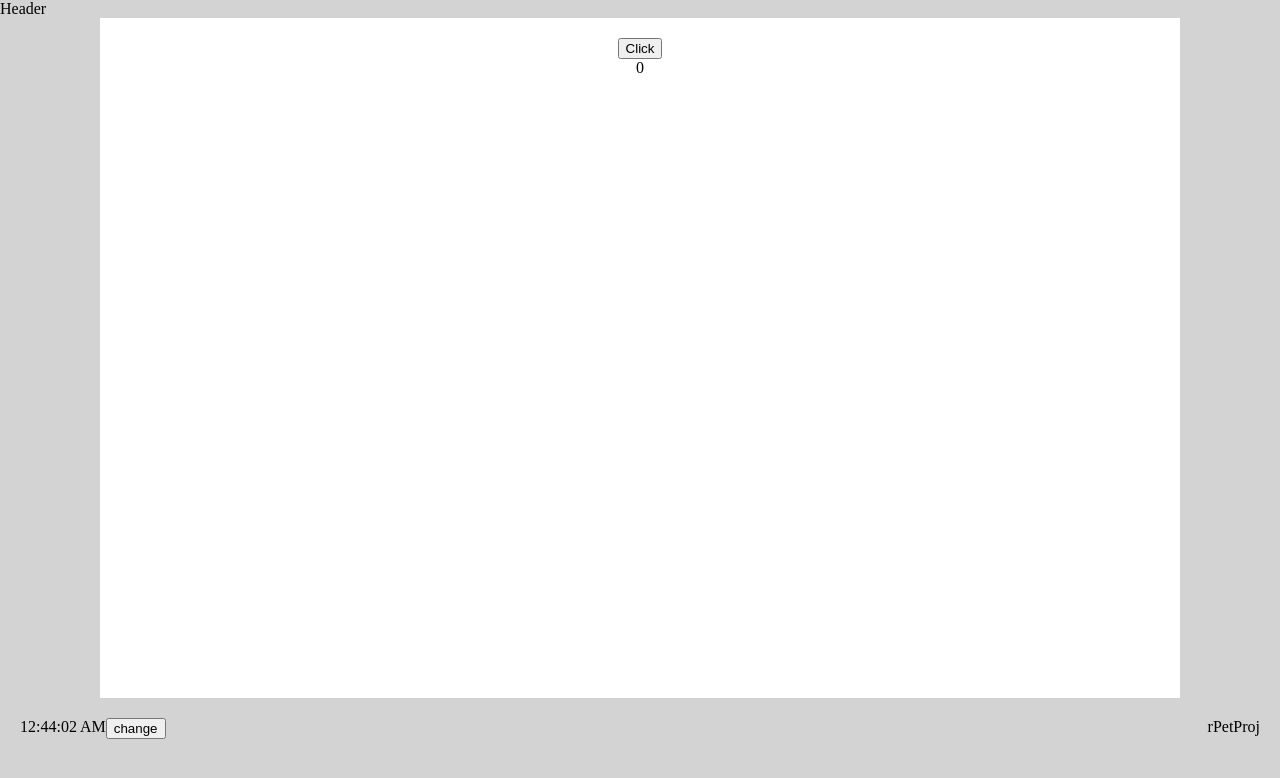
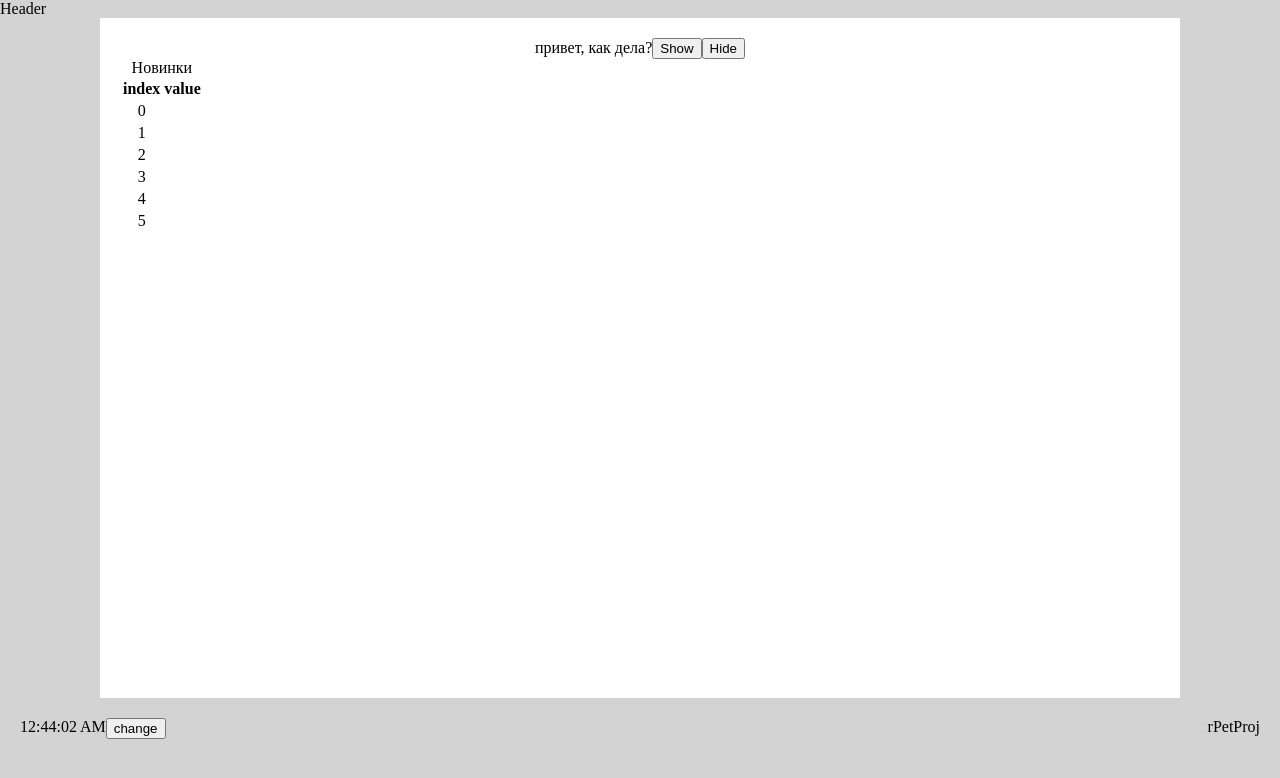
Before and after one commit to gorokhovPavel/rPetProj, a React (Create React App) app: page / in a window 1280 px wide. Shown: the top 778 px of the page. Built offline with nearby package versions, Linux system fonts and the light colour scheme.

Commit message:
fix elem

```diff
--- a/src/components/Main/Content/index.js
+++ b/src/components/Main/Content/index.js
@@ -2,16 +2,64 @@ import React, { useState, useEffect } from 'react'
 import './style.css'
 
 function Content() {
-  const [count, setCount] = useState(0)
+  const helloText = 'привет, как дела?';
+  const rndNumArr = [1,2,3,4,5,6].map(()=>Math.floor(Math.random()*100));
+
+  const [isShowForm, setShowForm] = useState(false);
+  const [isShowTable, setShowTable] = useState(true);
+
+  const formItemList = rndNumArr.map((item, index)=>
+    <p key={index}>{item}</p>
+  );
+  const contentForm = isShowForm && (
+    <form id='formContent' >
+      {formItemList}
+    </form>
+  );
+
+  const contentTable = isShowTable && (
+    <>
+      <table id='tableContent' className='collapsed hiddEmpCells' >
+        <caption class='captBott' >Новинки</caption>
+        <thead>
+          <th>index</th>
+          <th>value</th>
+        </thead>
+        <tbody>
+          {
+            rndNumArr.map((item, index)=>
+              <tr key={index} >
+                <td>
+                  {index}
+                </td>
+                <td>
+
+                </td>
+              </tr>
+            )
+          }
+        </tbody>
+      </table>
+    </>
+  );
+
   useEffect(() => {
-    document.title = `${count} times`
-  }, [count])
+    document.title = `${isShowForm}`
+  }, [isShowForm] );
+
   return (
-    <div className="content">
-      <button onClick={() => setCount(count + 1)}>Click</button>
-      <div>{count}</div>
+    <div className='content' >
+      <span id='headInContent' className='block' >{helloText}</span>
+      <button id='buttForm' className='pointer block' onClick={() => setShowForm(!isShowForm)}>
+        { !isShowForm ? 'Show' : 'Hide'}
+      </button>
+      {contentForm}
+      <button id='buttForm' className='pointer block' onClick={() => setShowTable(!isShowTable)}>
+        { !isShowTable ? 'Show' : 'Hide'}
+      </button>
+      {contentTable}
     </div>
   )
 }
 
-export default Content
+export default Content;
```
